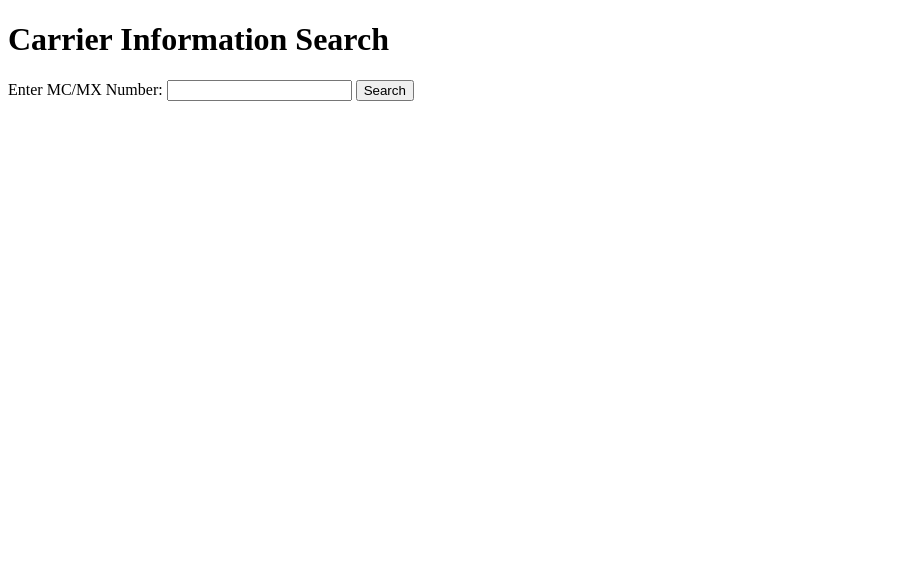
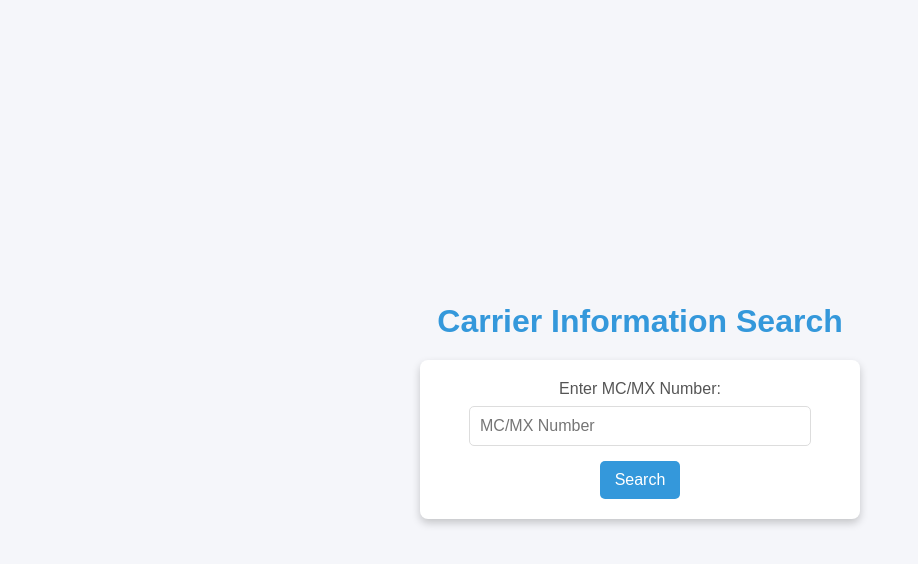
Before and after one commit to Shsam89/Saferlayout, a website: page index.html in a window 1280 px wide. Shown: the whole page, without its empty margins (0-918 px from the left). Drawn offline with Linux system fonts and the light colour scheme.

Commit message:
Updated index.html with improved Carrier Info Search form styling

```diff
--- a/index.html
+++ b/index.html
@@ -5,6 +5,67 @@
     <meta name="viewport" content="width=device-width, initial-scale=1.0">
     <title>Carrier Info Search</title>
     <style>
+        /* Base styling */
+        body {
+            font-family: Arial, sans-serif;
+            background-color: #f5f6fa;
+            color: #333;
+            display: flex;
+            flex-direction: column;
+            align-items: center;
+            justify-content: center;
+            height: 100vh;
+            margin: 0;
+        }
+
+        h1 {
+            color: #3498db;
+            font-size: 2em;
+            margin-bottom: 20px;
+        }
+
+        /* Form styling */
+        form {
+            background: #fff;
+            padding: 20px;
+            border-radius: 8px;
+            box-shadow: 0px 4px 8px rgba(0, 0, 0, 0.2);
+            max-width: 400px;
+            width: 100%;
+            text-align: center;
+        }
+
+        label {
+            display: block;
+            font-size: 1em;
+            margin-bottom: 8px;
+            color: #555;
+        }
+
+        input[type="text"] {
+            width: 80%;
+            padding: 10px;
+            margin-bottom: 15px;
+            border: 1px solid #ddd;
+            border-radius: 5px;
+            font-size: 1em;
+        }
+
+        button[type="submit"] {
+            padding: 10px 15px;
+            font-size: 1em;
+            color: #fff;
+            background-color: #3498db;
+            border: none;
+            border-radius: 5px;
+            cursor: pointer;
+            transition: background 0.3s;
+        }
+
+        button[type="submit"]:hover {
+            background-color: #2980b9;
+        }
+
         /* Style for the loader */
         .loader {
             border: 10px solid #f3f3f3;
@@ -22,17 +83,17 @@
 
         /* Style for the overlay */
         .overlay {
-            position: fixed; /* Position relative to the viewport */
+            position: fixed;
             top: 0;
             left: 0;
             width: 100%;
             height: 100%;
-            background: rgba(73, 72, 72, 0.8); /* Light transparent background */
+            background: rgba(73, 72, 72, 0.8);
             display: flex;
             justify-content: center;
             align-items: center;
-            z-index: 9999; /* Keep it above everything else */
-            display: none; /* Hidden by default */
+            z-index: 9999;
+            display: none;
         }
 
         /* Hide the form when loading */
@@ -45,13 +106,13 @@
     <h1>Carrier Information Search</h1>
     <form id="searchForm" action="/search" method="POST">
         <label for="mcMxNumber">Enter MC/MX Number:</label>
-        <input type="text" id="mcMxNumber" name="mcMxNumber" required>
+        <input type="text" id="mcMxNumber" name="mcMxNumber" placeholder="MC/MX Number" required>
         <button type="submit">Search</button>
     </form>
 
     <!-- Transparent overlay with loader -->
     <div id="overlay" class="overlay">
-        <div class="loader"></div> <!-- Centered Loader -->
+        <div class="loader"></div>
     </div>
 
     <script>
@@ -62,8 +123,8 @@
         // Listen for form submission
         form.addEventListener('submit', function (event) {
             // Show the overlay (with loader) and hide the form
-            overlay.style.display = 'flex'; // Display the overlay
-            form.classList.add('hidden');   // Hide the form
+            overlay.style.display = 'flex';
+            form.classList.add('hidden');
         });
     </script>
 </body>
```
